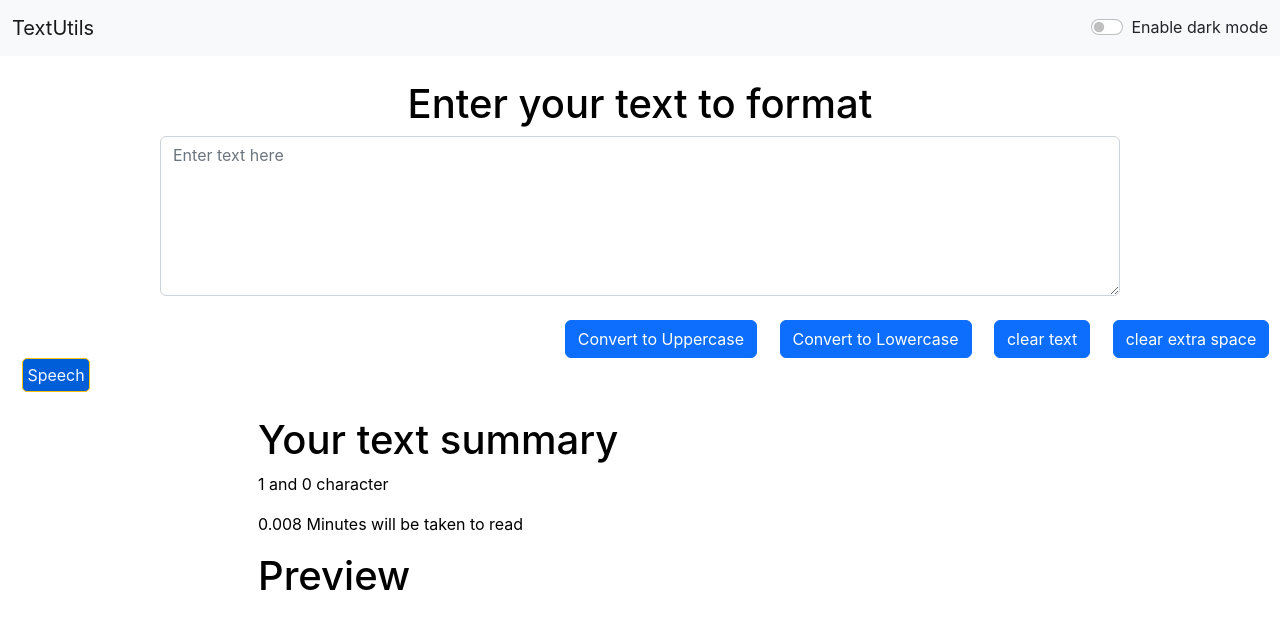
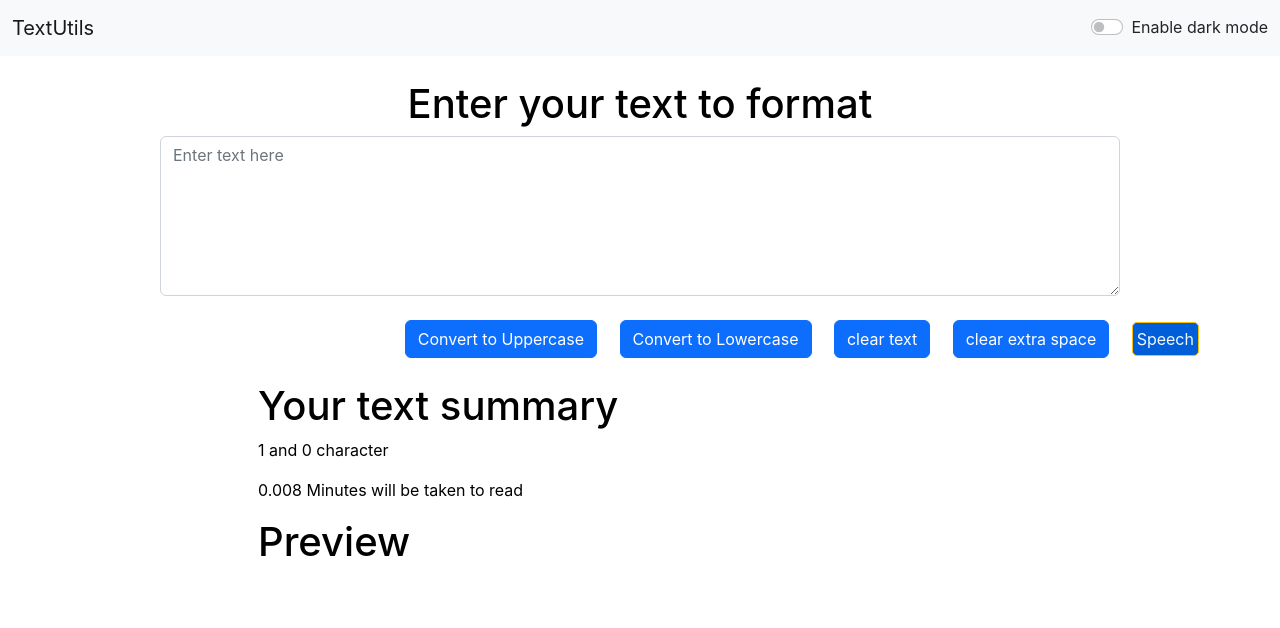
Before and after one commit to NIKHILNAIR21/Textutils-React, a React (Create React App) app: page / in a window 1280 px wide. Shown: the top 628 px of the page. Built offline with nearby package versions, Linux system fonts and the light colour scheme.

Commit message:
css update

```diff
--- a/src/styling/TextArea.css
+++ b/src/styling/TextArea.css
@@ -22,7 +22,7 @@ p {
 }
 
 .btn1 {
-  margin-left: 35.3pc;
+  margin-left: 25.3pc;
 }
 .btn2,
 .btn3,
```
